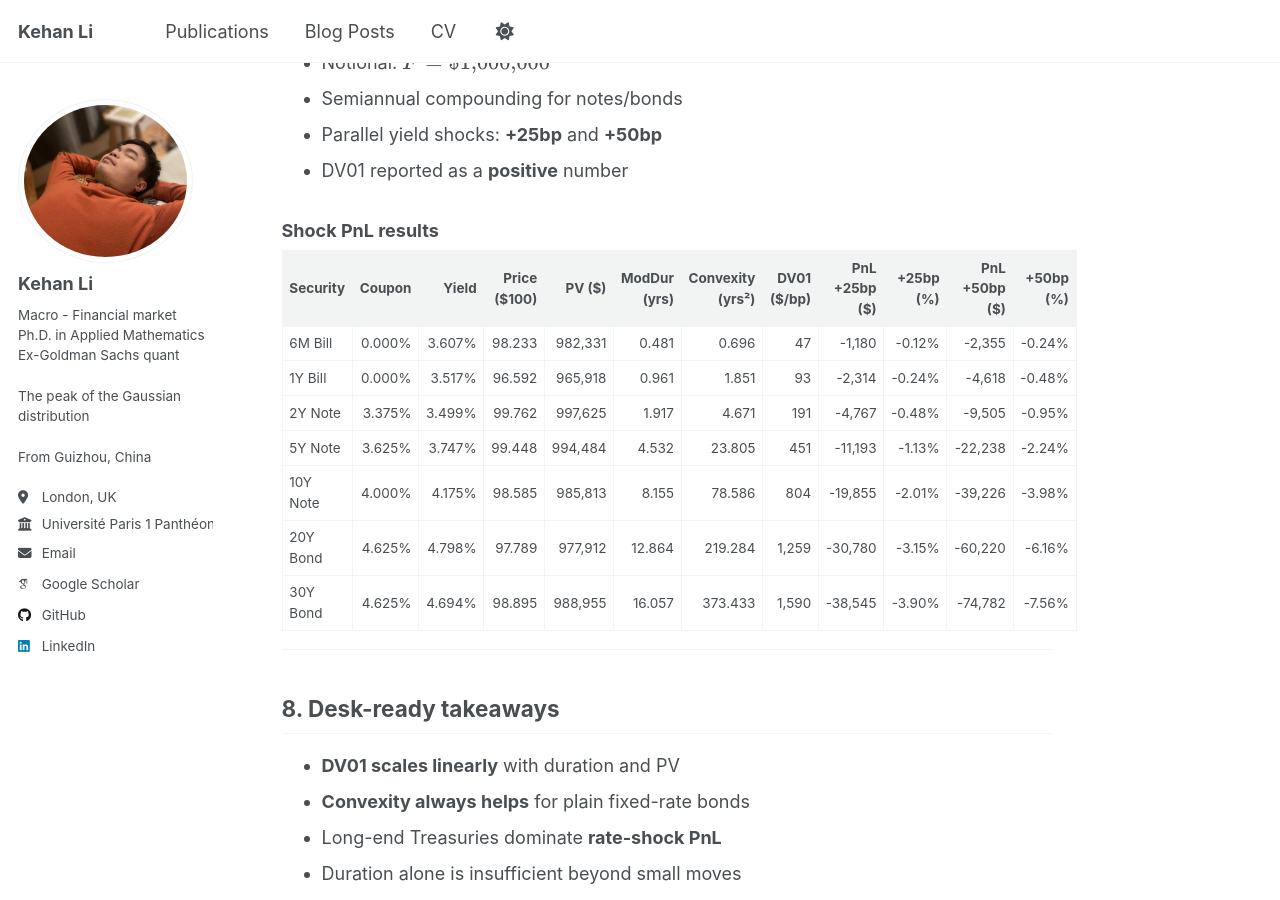
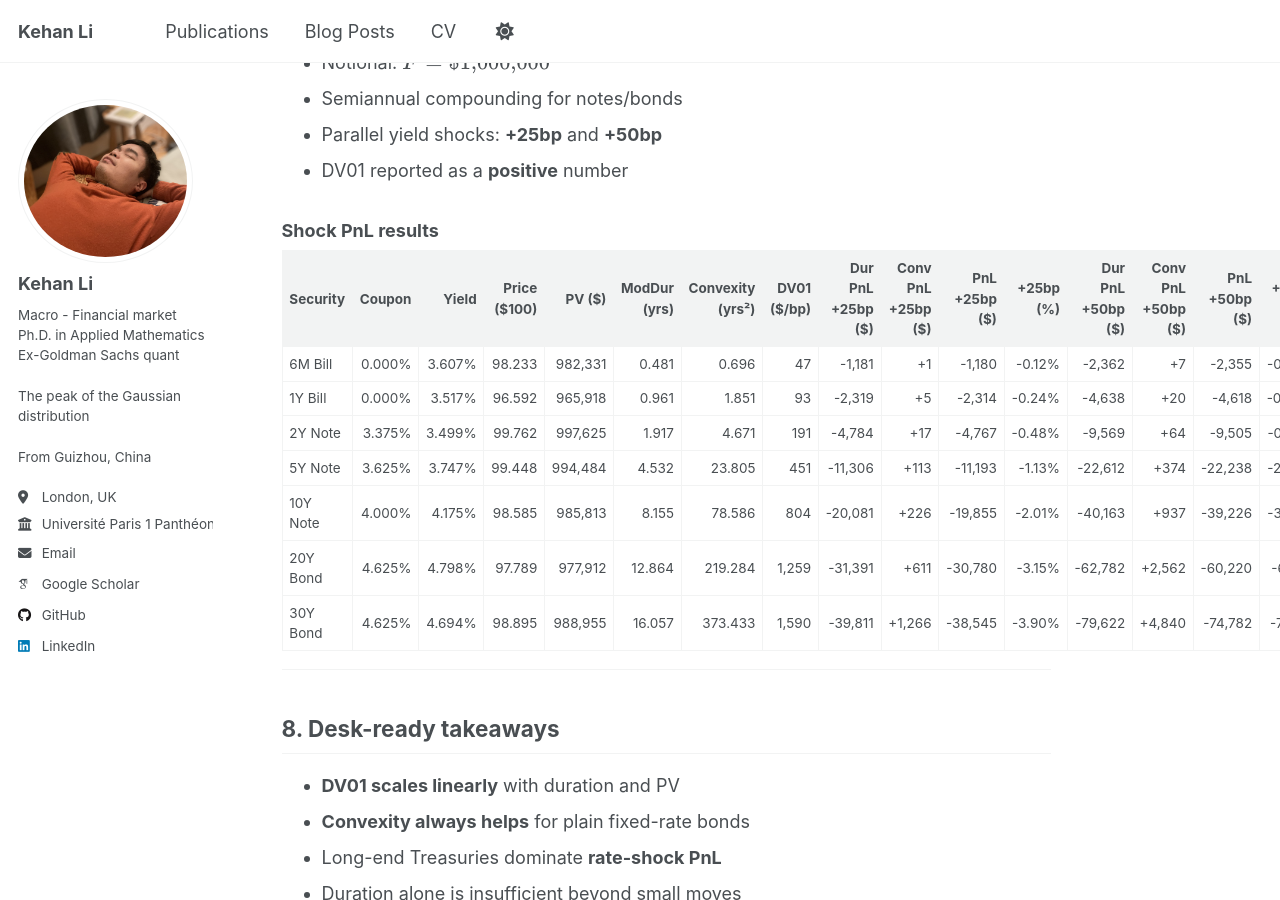
Before and after one commit to KehanLi-1123/KehanLi.github.io, a Jekyll site: the page built from _posts/2026-01-10-Rates-3.md, in a window 1280 px wide and 900 px high, scrolled down 2832 px. Built offline with Jekyll 4.4.1, drawn with Linux system fonts in a browser that asks for light colours; some web fonts are replaced; some of the changed text lies outside the part shown.

Commit message:
Update 2026-01-10-Rates-3.md

```diff
--- a/_posts/2026-01-10-Rates-3.md
+++ b/_posts/2026-01-10-Rates-3.md
@@ -152,15 +152,16 @@ Assumptions:
 
 ### Shock PnL results
 
-| Security | Coupon | Yield | Price ($100) | PV ($) | ModDur (yrs) | Convexity (yrs²) | DV01 ($/bp) | PnL +25bp ($) | +25bp (%) | PnL +50bp ($) | +50bp (%) |
-|---|---:|---:|---:|---:|---:|---:|---:|---:|---:|---:|---:|
-| 6M Bill | 0.000% | 3.607% | 98.233 | 982,331 | 0.481 | 0.696 | 47 | -1,180 | -0.12% | -2,355 | -0.24% |
-| 1Y Bill | 0.000% | 3.517% | 96.592 | 965,918 | 0.961 | 1.851 | 93 | -2,314 | -0.24% | -4,618 | -0.48% |
-| 2Y Note | 3.375% | 3.499% | 99.762 | 997,625 | 1.917 | 4.671 | 191 | -4,767 | -0.48% | -9,505 | -0.95% |
-| 5Y Note | 3.625% | 3.747% | 99.448 | 994,484 | 4.532 | 23.805 | 451 | -11,193 | -1.13% | -22,238 | -2.24% |
-| 10Y Note | 4.000% | 4.175% | 98.585 | 985,813 | 8.155 | 78.586 | 804 | -19,855 | -2.01% | -39,226 | -3.98% |
-| 20Y Bond | 4.625% | 4.798% | 97.789 | 977,912 | 12.864 | 219.284 | 1,259 | -30,780 | -3.15% | -60,220 | -6.16% |
-| 30Y Bond | 4.625% | 4.694% | 98.895 | 988,955 | 16.057 | 373.433 | 1,590 | -38,545 | -3.90% | -74,782 | -7.56% |
+| Security | Coupon | Yield | Price ($100) | PV ($) | ModDur (yrs) | Convexity (yrs²) | DV01 ($/bp) | Dur PnL +25bp ($) | Conv PnL +25bp ($) | PnL +25bp ($) | +25bp (%) | Dur PnL +50bp ($) | Conv PnL +50bp ($) | PnL +50bp ($) | +50bp (%) |
+|---|---:|---:|---:|---:|---:|---:|---:|---:|---:|---:|---:|---:|---:|---:|---:|
+| 6M Bill | 0.000% | 3.607% | 98.233 | 982,331 | 0.481 | 0.696 | 47 | -1,181 | +1 | -1,180 | -0.12% | -2,362 | +7 | -2,355 | -0.24% |
+| 1Y Bill | 0.000% | 3.517% | 96.592 | 965,918 | 0.961 | 1.851 | 93 | -2,319 | +5 | -2,314 | -0.24% | -4,638 | +20 | -4,618 | -0.48% |
+| 2Y Note | 3.375% | 3.499% | 99.762 | 997,625 | 1.917 | 4.671 | 191 | -4,784 | +17 | -4,767 | -0.48% | -9,569 | +64 | -9,505 | -0.95% |
+| 5Y Note | 3.625% | 3.747% | 99.448 | 994,484 | 4.532 | 23.805 | 451 | -11,306 | +113 | -11,193 | -1.13% | -22,612 | +374 | -22,238 | -2.24% |
+| 10Y Note | 4.000% | 4.175% | 98.585 | 985,813 | 8.155 | 78.586 | 804 | -20,081 | +226 | -19,855 | -2.01% | -40,163 | +937 | -39,226 | -3.98% |
+| 20Y Bond | 4.625% | 4.798% | 97.789 | 977,912 | 12.864 | 219.284 | 1,259 | -31,391 | +611 | -30,780 | -3.15% | -62,782 | +2,562 | -60,220 | -6.16% |
+| 30Y Bond | 4.625% | 4.694% | 98.895 | 988,955 | 16.057 | 373.433 | 1,590 | -39,811 | +1,266 | -38,545 | -3.90% | -79,622 | +4,840 | -74,782 | -7.56% |
+
 
 ---
 
```
